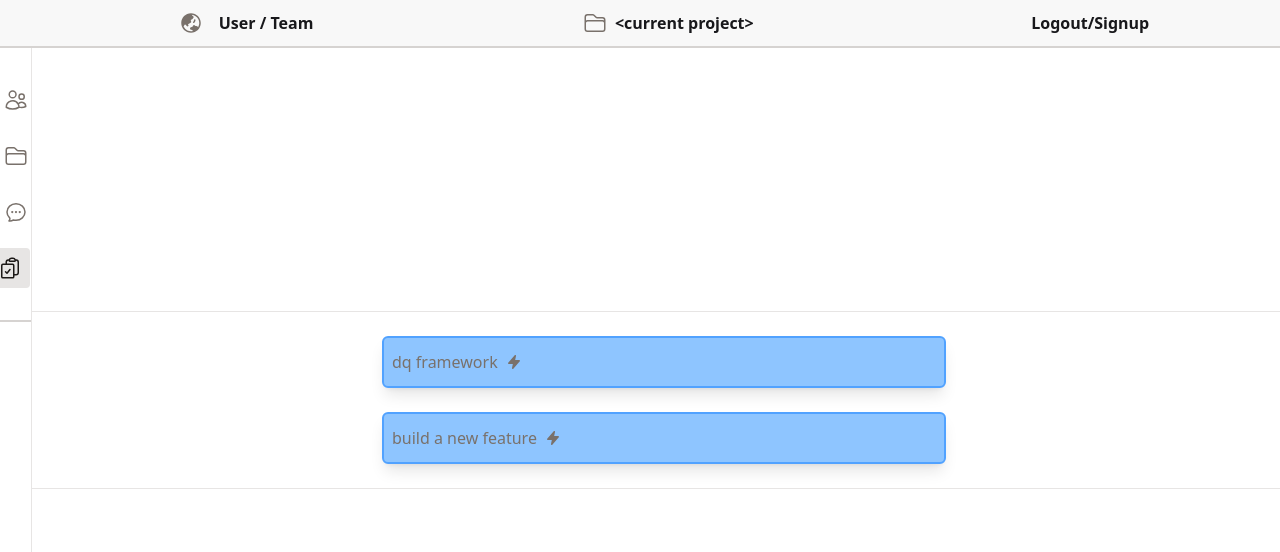
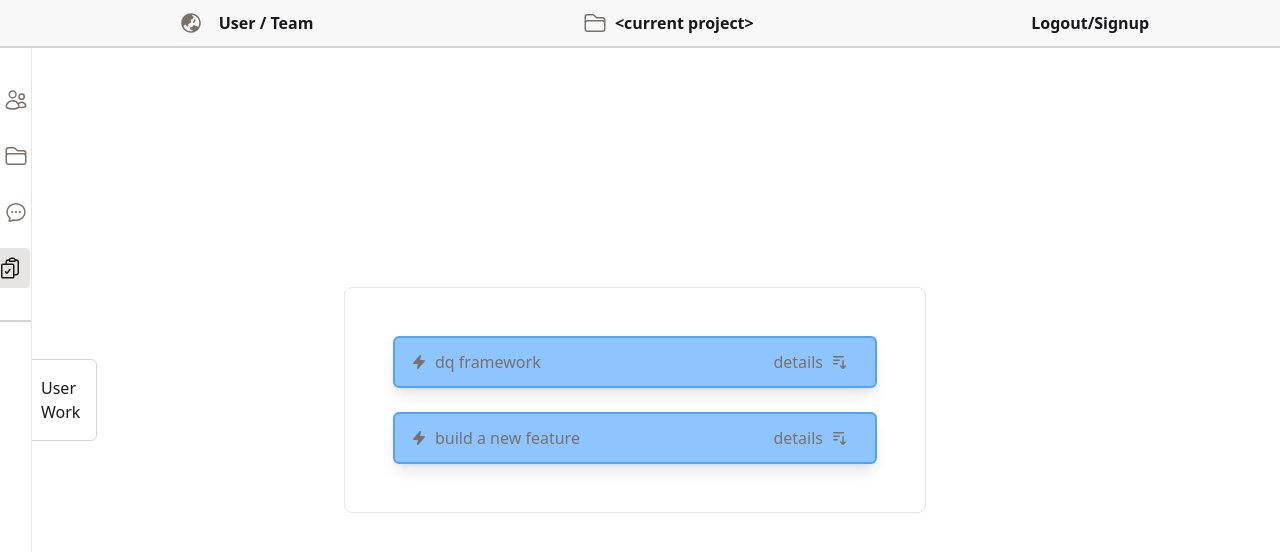
Before and after one commit to TheNotoriousZW/rooms, a React (Vite) app: page /actions in a window 1280 px wide. Shown: the top 552 px of the page. Built offline with nearby package versions, Linux system fonts and the light colour scheme.

Commit message:
leftover work

```diff
--- a/src/pages/Actions.jsx
+++ b/src/pages/Actions.jsx
@@ -33,21 +33,36 @@ export default function Actions(){
 
     ]
     return(
-
-        <div className="flex flex-col w-screen  text-stone-500">
-            <div className="w-full flex items-center justify-center border border-stone-200">
+      <div className="flex flex-row items-center  relative">
+        <div className="flex flex-col items-center absolute border rounded-md p-4 border-stone-300 ">
+            <div>
+            <p>User Work</p>
+            </div>
+        </div>
+        <div className="flex flex-col items-center absolute left-80 text-stone-500">
+            <div className="flex items-center justify-center border rounded-lg sm:p-6 border-stone-200">
                <ul>
                 {actions.map(action => {
                     return(
                         <li key={action.id} className="flex flex border-2
-                        border-blue-400 font-medium text-stone-500 bg-blue-300 shadow-lg rounded-md  space-x-4 m-6">
-                            <div className="flex p-2 w-140 items-center ">
-                                <p>{action.name}</p>
-                                <FeatureIcon lable="action" path="/actions">
+                        border-blue-400 font-medium text-stone-500  bg-blue-300 shadow-lg rounded-md space-x-4 m-6">
+                            <div className="flex p-2 w-120 items-center justify-between">
+                            <div className="flex items-center space-x-2">
+                            <FeatureIcon lable="action" path="/actions">
                                 <svg xmlns="http://www.w3.org/2000/svg" viewBox="0 0 16 16" fill="currentColor" className="size-4">
                                     <path fillRule="evenodd" d="M9.58 1.077a.75.75 0 0 1 .405.82L9.165 6h4.085a.75.75 0 0 1 .567 1.241l-6.5 7.5a.75.75 0 0 1-1.302-.638L6.835 10H2.75a.75.75 0 0 1-.567-1.241l6.5-7.5a.75.75 0 0 1 .897-.182Z" clipRule="evenodd" />
                                   </svg>
                                 </FeatureIcon>
+                                {action.name}</div>
+                                <div className="flex flex-row items-center justify-between pr-3">
+                                    <p>details</p>
+                                    <FeatureIcon lable="action" path="/actions">
+                                    <svg xmlns="http://www.w3.org/2000/svg" viewBox="0 0 16 16" fill="currentColor" className="size-4">
+                                       <path fillRule="evenodd" d="M2 2.75A.75.75 0 0 1 2.75 2h9.5a.75.75 0 0 1 0 1.5h-9.5A.75.75 0 0 1 2 2.75ZM2 6.25a.75.75 0 0 1 .75-.75h5.5a.75.75 0 0 1 0 1.5h-5.5A.75.75 0 0 1 2 6.25Zm0 3.5A.75.75 0 0 1 2.75 9h3.5a.75.75 0 0 1 0 1.5h-3.5A.75.75 0 0 1 2 9.75ZM14.78 11.47a.75.75 0 0 1 0 1.06l-2.25 2.25a.75.75 0 0 1-1.06 0l-2.25-2.25a.75.75 0 1 1 1.06-1.06l.97.97V6.75a.75.75 0 0 1 1.5 0v5.69l.97-.97a.75.75 0 0 1 1.06 0Z" clipRule="evenodd" />
+                                     </svg>
+                                    </FeatureIcon>
+                                    </div>
+
                             </div>
                         </li>
                     )
@@ -55,5 +70,6 @@ export default function Actions(){
                </ul>
            </div>
         </div>
+    </div>
     )
 }
--- a/src/ui/AppLayout.jsx
+++ b/src/ui/AppLayout.jsx
@@ -6,11 +6,11 @@ export default function AppLayout() {
     return (
         <div className="flex relative top-0 overflow-hidden flex-col h-screen">
             <Header />
-            <div className="flex flex-1 relative">
+            <div className="flex flex-grow relative">
                 <div className="absolute left-0 top-0 h-full z-10">
                     <Navbar />
                 </div>
-                <main className="flex-1 flex items-center p-6  transition-all duration-300">
+                <main className="flex items-center p-6 transition-all duration-300">
                     <div className="max-w-4xl">
                         <Outlet />
                     </div>
```
